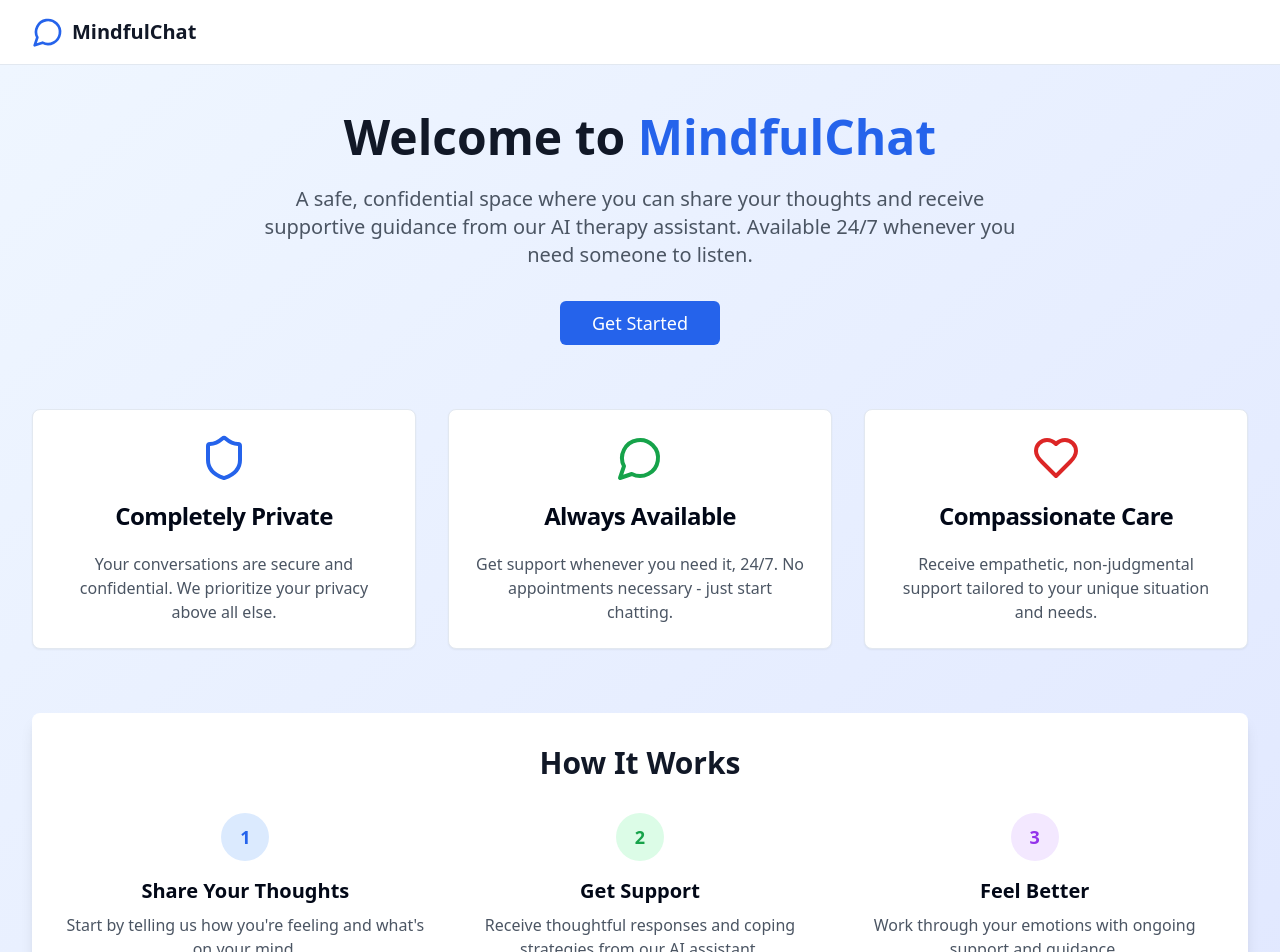
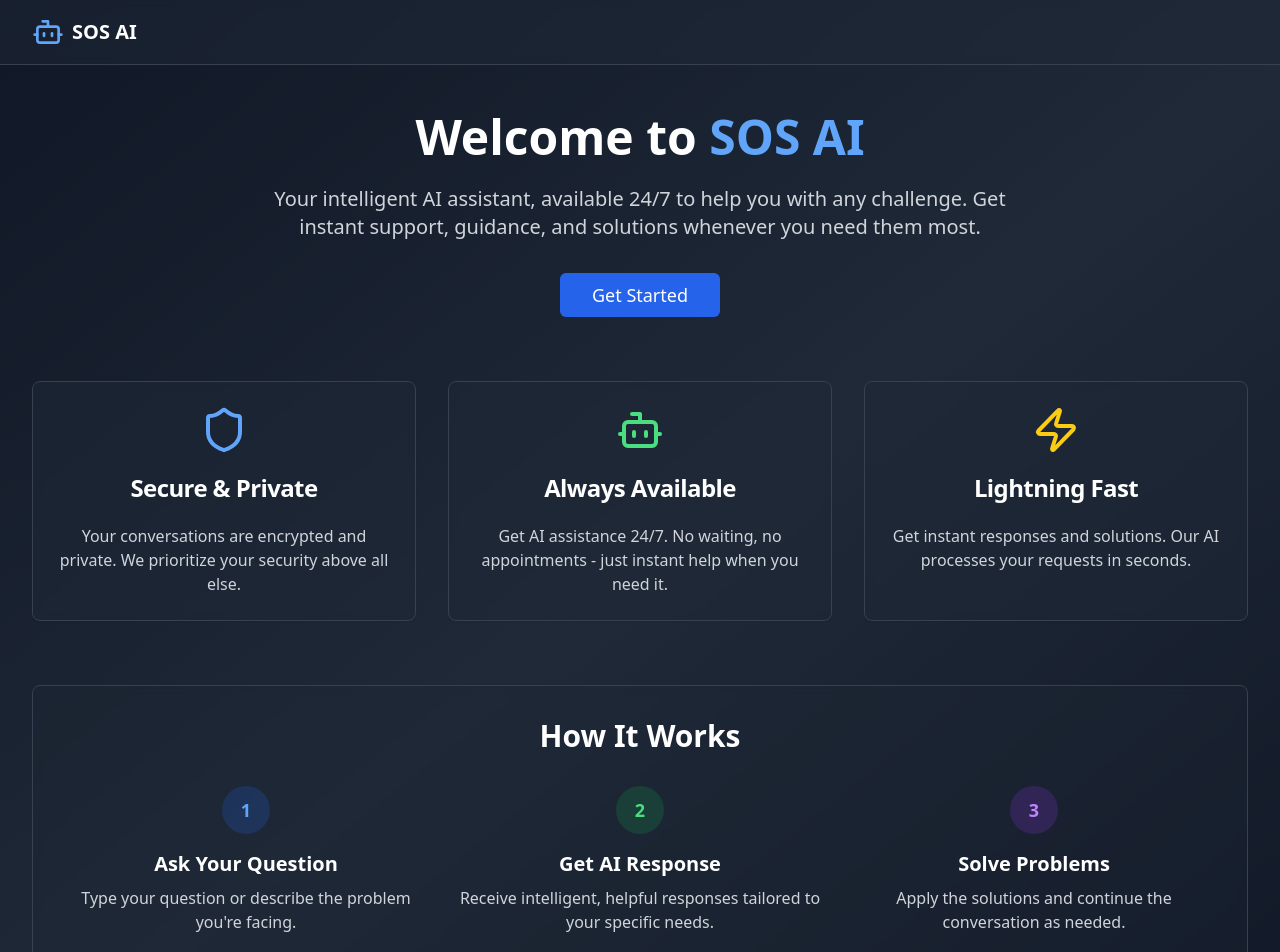
Before and after one commit to akshat-singh05/S.O.S-here-people, a React (Vite) app: page / in a window 1280 px wide. Shown: the top 952 px of the page. Built offline with nearby package versions, Linux system fonts and the light colour scheme.

Commit message:
Fix: Authentication page and theme
- Updated the website name to "SOS AI".
- Fixed the authentication page for proper functionality.
- Applied a modern dark color theme.

```diff
--- a/src/components/Layout.tsx
+++ b/src/components/Layout.tsx
@@ -11,17 +11,17 @@ const Layout = ({ children }: LayoutProps) => {
 
   if (loading) {
     return (
-      <div className="min-h-screen bg-gradient-to-br from-blue-50 to-indigo-100 flex items-center justify-center">
+      <div className="min-h-screen bg-gradient-to-br from-gray-900 via-gray-800 to-gray-900 flex items-center justify-center">
         <div className="text-center">
-          <div className="animate-spin rounded-full h-12 w-12 border-b-2 border-blue-600 mx-auto mb-4"></div>
-          <p className="text-gray-600">Loading...</p>
+          <div className="animate-spin rounded-full h-12 w-12 border-b-2 border-blue-400 mx-auto mb-4"></div>
+          <p className="text-gray-300">Loading...</p>
         </div>
       </div>
     );
   }
 
   return (
-    <div className="min-h-screen bg-gradient-to-br from-blue-50 to-indigo-100">
+    <div className="min-h-screen bg-gradient-to-br from-gray-900 via-gray-800 to-gray-900">
       <Navbar />
       <main>{children}</main>
     </div>
--- a/src/components/Navbar.tsx
+++ b/src/components/Navbar.tsx
@@ -1,30 +1,30 @@
 
 import { Button } from '@/components/ui/button';
 import { useAuth } from '@/contexts/AuthContext';
-import { LogOut, MessageCircle } from 'lucide-react';
+import { LogOut, Bot } from 'lucide-react';
 
 const Navbar = () => {
   const { user, signOut } = useAuth();
 
   return (
-    <nav className="bg-white shadow-sm border-b">
+    <nav className="bg-gray-800/50 backdrop-blur-sm border-b border-gray-700">
       <div className="max-w-7xl mx-auto px-4 sm:px-6 lg:px-8">
         <div className="flex justify-between items-center h-16">
           <div className="flex items-center space-x-2">
-            <MessageCircle className="h-8 w-8 text-blue-600" />
-            <span className="text-xl font-bold text-gray-900">MindfulChat</span>
+            <Bot className="h-8 w-8 text-blue-400" />
+            <span className="text-xl font-bold text-white">SOS AI</span>
           </div>
 
           {user && (
             <div className="flex items-center space-x-4">
-              <span className="text-sm text-gray-600">
+              <span className="text-sm text-gray-300">
                 Welcome, {user.email}
               </span>
               <Button
                 variant="outline"
                 size="sm"
                 onClick={signOut}
-                className="flex items-center space-x-2"
+                className="flex items-center space-x-2 bg-gray-700/50 border-gray-600 text-gray-300 hover:bg-gray-600/50"
               >
                 <LogOut className="h-4 w-4" />
                 <span>Sign Out</span>
--- a/src/pages/Auth.tsx
+++ b/src/pages/Auth.tsx
@@ -7,7 +7,7 @@ import { Label } from '@/components/ui/label';
 import { useAuth } from '@/contexts/AuthContext';
 import { useNavigate } from 'react-router-dom';
 import { useToast } from '@/hooks/use-toast';
-import { Loader2 } from 'lucide-react';
+import { Loader2, Bot } from 'lucide-react';
 import { useEffect } from 'react';
 
 const Auth = () => {
@@ -81,46 +81,52 @@ const Auth = () => {
   };
 
   return (
-    <div className="min-h-screen bg-gradient-to-br from-blue-50 to-indigo-100 flex items-center justify-center p-4">
-      <Card className="w-full max-w-md">
+    <div className="min-h-screen bg-gradient-to-br from-gray-900 via-gray-800 to-gray-900 flex items-center justify-center p-4">
+      <Card className="w-full max-w-md bg-gray-800/50 border-gray-700 backdrop-blur-sm">
         <CardHeader className="text-center">
-          <CardTitle className="text-2xl font-bold">
+          <div className="flex items-center justify-center space-x-2 mb-4">
+            <Bot className="h-8 w-8 text-blue-400" />
+            <span className="text-2xl font-bold text-white">SOS AI</span>
+          </div>
+          <CardTitle className="text-2xl font-bold text-white">
             {isLogin ? 'Welcome Back' : 'Create Account'}
           </CardTitle>
-          <p className="text-gray-600">
-            {isLogin ? 'Sign in to continue your therapy journey' : 'Start your mental wellness journey'}
+          <p className="text-gray-400">
+            {isLogin ? 'Sign in to continue your AI journey' : 'Start your AI assistance journey'}
           </p>
         </CardHeader>
 
         <CardContent className="space-y-4">
           <form onSubmit={handleSubmit} className="space-y-4">
             <div className="space-y-2">
-              <Label htmlFor="email">Email</Label>
+              <Label htmlFor="email" className="text-gray-300">Email</Label>
               <Input
                 id="email"
                 type="email"
                 value={email}
                 onChange={(e) => setEmail(e.target.value)}
                 placeholder="Enter your email"
+                className="bg-gray-700/50 border-gray-600 text-white placeholder:text-gray-400 focus:border-blue-400"
                 required
               />
             </div>
 
             <div className="space-y-2">
-              <Label htmlFor="password">Password</Label>
+              <Label htmlFor="password" className="text-gray-300">Password</Label>
               <Input
                 id="password"
                 type="password"
                 value={password}
                 onChange={(e) => setPassword(e.target.value)}
                 placeholder="Enter your password"
+                className="bg-gray-700/50 border-gray-600 text-white placeholder:text-gray-400 focus:border-blue-400"
                 required
               />
             </div>
 
             <Button
               type="submit"
-              className="w-full bg-blue-600 hover:bg-blue-700"
+              className="w-full bg-blue-600 hover:bg-blue-700 text-white"
               disabled={loading}
             >
               {loading && <Loader2 className="mr-2 h-4 w-4 animate-spin" />}
@@ -130,16 +136,16 @@ const Auth = () => {
 
           <div className="relative">
             <div className="absolute inset-0 flex items-center">
-              <span className="w-full border-t" />
+              <span className="w-full border-t border-gray-600" />
             </div>
             <div className="relative flex justify-center text-xs uppercase">
-              <span className="bg-white px-2 text-gray-500">Or</span>
+              <span className="bg-gray-800 px-2 text-gray-400">Or</span>
             </div>
           </div>
 
           <Button
             variant="outline"
-            className="w-full"
+            className="w-full bg-gray-700/50 border-gray-600 text-white hover:bg-gray-600/50"
             onClick={handleGoogleSignIn}
             disabled={loading}
           >
@@ -150,7 +156,7 @@ const Auth = () => {
           <div className="text-center">
             <button
               type="button"
-              className="text-sm text-blue-600 hover:underline"
+              className="text-sm text-blue-400 hover:underline"
               onClick={() => setIsLogin(!isLogin)}
             >
               {isLogin ? "Don't have an account? Sign up" : "Already have an account? Sign in"}
--- a/src/pages/Home.tsx
+++ b/src/pages/Home.tsx
@@ -3,7 +3,7 @@ import { Button } from '@/components/ui/button';
 import { Card, CardContent, CardHeader, CardTitle } from '@/components/ui/card';
 import { useAuth } from '@/contexts/AuthContext';
 import { useNavigate } from 'react-router-dom';
-import { MessageCircle, Shield, Users, Heart } from 'lucide-react';
+import { Bot, Shield, Users, Zap } from 'lucide-react';
 
 const Home = () => {
   const { user } = useAuth();
@@ -18,16 +18,16 @@ const Home = () => {
   };
 
   return (
-    <div className="min-h-screen bg-gradient-to-br from-blue-50 to-indigo-100">
+    <div className="min-h-screen bg-gradient-to-br from-gray-900 via-gray-800 to-gray-900">
       <div className="max-w-7xl mx-auto px-4 sm:px-6 lg:px-8 py-12">
         {/* Hero Section */}
         <div className="text-center mb-16">
-          <h1 className="text-5xl font-bold text-gray-900 mb-6">
-            Welcome to <span className="text-blue-600">MindfulChat</span>
+          <h1 className="text-5xl font-bold text-white mb-6">
+            Welcome to <span className="text-blue-400">SOS AI</span>
           </h1>
-          <p className="text-xl text-gray-600 mb-8 max-w-3xl mx-auto">
-            A safe, confidential space where you can share your thoughts and receive supportive guidance
-            from our AI therapy assistant. Available 24/7 whenever you need someone to listen.
+          <p className="text-xl text-gray-300 mb-8 max-w-3xl mx-auto">
+            Your intelligent AI assistant, available 24/7 to help you with any challenge.
+            Get instant support, guidance, and solutions whenever you need them most.
           </p>
           <Button
             onClick={handleGetStarted}
@@ -40,84 +40,75 @@ const Home = () => {
 
         {/* Features Section */}
         <div className="grid md:grid-cols-3 gap-8 mb-16">
-          <Card className="text-center">
+          <Card className="text-center bg-gray-800/50 border-gray-700 backdrop-blur-sm">
             <CardHeader>
-              <Shield className="h-12 w-12 text-blue-600 mx-auto mb-4" />
-              <CardTitle>Completely Private</CardTitle>
+              <Shield className="h-12 w-12 text-blue-400 mx-auto mb-4" />
+              <CardTitle className="text-white">Secure & Private</CardTitle>
             </CardHeader>
             <CardContent>
-              <p className="text-gray-600">
-                Your conversations are secure and confidential. We prioritize your privacy above all else.
+              <p className="text-gray-300">
+                Your conversations are encrypted and private. We prioritize your security above all else.
               </p>
             </CardContent>
           </Card>
 
-          <Card className="text-center">
+          <Card className="text-center bg-gray-800/50 border-gray-700 backdrop-blur-sm">
             <CardHeader>
-              <MessageCircle className="h-12 w-12 text-green-600 mx-auto mb-4" />
-              <CardTitle>Always Available</CardTitle>
+              <Bot className="h-12 w-12 text-green-400 mx-auto mb-4" />
+              <CardTitle className="text-white">Always Available</CardTitle>
             </CardHeader>
             <CardContent>
-              <p className="text-gray-600">
-                Get support whenever you need it, 24/7. No appointments necessary - just start chatting.
+              <p className="text-gray-300">
+                Get AI assistance 24/7. No waiting, no appointments - just instant help when you need it.
               </p>
             </CardContent>
           </Card>
 
-          <Card className="text-center">
+          <Card className="text-center bg-gray-800/50 border-gray-700 backdrop-blur-sm">
             <CardHeader>
-              <Heart className="h-12 w-12 text-red-600 mx-auto mb-4" />
-              <CardTitle>Compassionate Care</CardTitle>
+              <Zap className="h-12 w-12 text-yellow-400 mx-auto mb-4" />
+              <CardTitle className="text-white">Lightning Fast</CardTitle>
             </CardHeader>
             <CardContent>
-              <p className="text-gray-600">
-                Receive empathetic, non-judgmental support tailored to your unique situation and needs.
+              <p className="text-gray-300">
+                Get instant responses and solutions. Our AI processes your requests in seconds.
               </p>
             </CardContent>
           </Card>
         </div>
 
         {/* How It Works Section */}
-        <div className="bg-white rounded-lg shadow-lg p-8 mb-16">
-          <h2 className="text-3xl font-bold text-center text-gray-900 mb-8">How It Works</h2>
+        <div className="bg-gray-800/30 backdrop-blur-sm rounded-lg border border-gray-700 p-8 mb-16">
+          <h2 className="text-3xl font-bold text-center text-white mb-8">How It Works</h2>
           <div className="grid md:grid-cols-3 gap-8">
             <div className="text-center">
-              <div className="bg-blue-100 rounded-full w-12 h-12 flex items-center justify-center mx-auto mb-4">
-                <span className="text-blue-600 font-bold text-lg">1</span>
+              <div className="bg-blue-600/20 rounded-full w-12 h-12 flex items-center justify-center mx-auto mb-4">
+                <span className="text-blue-400 font-bold text-lg">1</span>
               </div>
-              <h3 className="text-xl font-semibold mb-2">Share Your Thoughts</h3>
-              <p className="text-gray-600">
-                Start by telling us how you're feeling and what's on your mind.
+              <h3 className="text-xl font-semibold mb-2 text-white">Ask Your Question</h3>
+              <p className="text-gray-300">
+                Type your question or describe the problem you're facing.
               </p>
             </div>
             <div className="text-center">
-              <div className="bg-green-100 rounded-full w-12 h-12 flex items-center justify-center mx-auto mb-4">
-                <span className="text-green-600 font-bold text-lg">2</span>
+              <div className="bg-green-600/20 rounded-full w-12 h-12 flex items-center justify-center mx-auto mb-4">
+                <span className="text-green-400 font-bold text-lg">2</span>
               </div>
-              <h3 className="text-xl font-semibold mb-2">Get Support</h3>
-              <p className="text-gray-600">
-                Receive thoughtful responses and coping strategies from our AI assistant.
+              <h3 className="text-xl font-semibold mb-2 text-white">Get AI Response</h3>
+              <p className="text-gray-300">
+                Receive intelligent, helpful responses tailored to your specific needs.
               </p>
             </div>
             <div className="text-center">
-              <div className="bg-purple-100 rounded-full w-12 h-12 flex items-center justify-center mx-auto mb-4">
-                <span className="text-purple-600 font-bold text-lg">3</span>
+              <div className="bg-purple-600/20 rounded-full w-12 h-12 flex items-center justify-center mx-auto mb-4">
+                <span className="text-purple-400 font-bold text-lg">3</span>
               </div>
-              <h3 className="text-xl font-semibold mb-2">Feel Better</h3>
-              <p className="text-gray-600">
-                Work through your emotions with ongoing support and guidance.
+              <h3 className="text-xl font-semibold mb-2 text-white">Solve Problems</h3>
+              <p className="text-gray-300">
+                Apply the solutions and continue the conversation as needed.
               </p>
             </div>
           </div>
-        </div>
-
-        {/* Disclaimer */}
-        <div className="bg-blue-50 border border-blue-200 rounded-lg p-6 text-center">
-          <p className="text-blue-800 text-sm">
-            <strong>Important:</strong> This AI assistant provides supportive conversation and general guidance.
-            For serious mental health concerns or crisis situations, please consult with a licensed mental health professional
-            or contact emergency services.
-          </p>
         </div>
       </div>
     </div>
```
